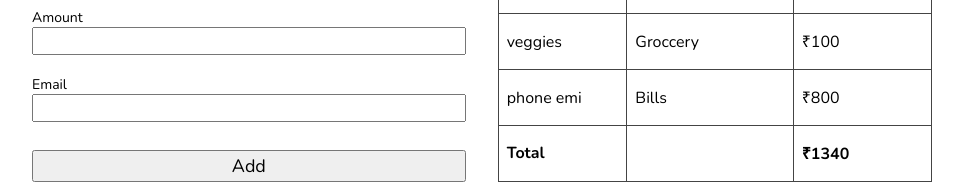
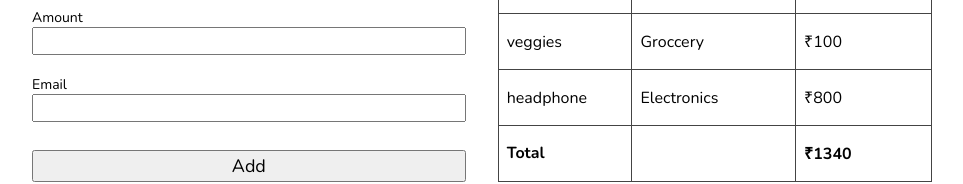
Before and after one commit to atul7800/ReactJS_by_Procodrr, a React (Vite) app in the folder 33_Forms/: page / in a window 1280 px wide. Shown: the part 217-401 px from the top of the page, without its empty margins (158-1121 px from the left). Built offline with nearby package versions, Linux system fonts and the light colour scheme.

Commit message:
21-7-24 V3

```diff
--- a/33_Forms/src/ExpenseData.js
+++ b/33_Forms/src/ExpenseData.js
@@ -19,8 +19,8 @@ export default [
     },
     {
         id:crypto.randomUUID(),
-        title:'phone emi',
-        category:'Bills',
+        title:'headphone',
+        category:'Electronics',
         amount:800
     }
 ]
--- a/33_Forms/src/components/ExpenceTable.jsx
+++ b/33_Forms/src/components/ExpenceTable.jsx
@@ -4,10 +4,8 @@ import { useFilter } from "../useFilter";
 
 function ExpenceTable({ expenses }) {
   let total = 0;
-  const [category, setCategory] = useState("");
   const [lowToHigh, setLowToHigh] = useState(true);
-  const [result, setQuery] = useFilter(expenses);
-  console.log(JSON.stringify(result, null, 2));
+  const [result, setQuery] = useFilter(expenses, (data) => data.category);
 
   useEffect(() => {
     sort();
@@ -38,7 +36,7 @@ function ExpenceTable({ expenses }) {
               <option value="">All</option>
               <option value="Groccery">Groccery</option>
               <option value="Clothes">Clothes</option>
-              <option value="Bills">Bills</option>
+              <option value="Education">Education</option>
               <option value="Electronics">Electronics</option>
               <option value="Medicine">Medicine</option>
             </select>
--- a/33_Forms/src/useFilter.js
+++ b/33_Forms/src/useFilter.js
@@ -1,12 +1,10 @@
 import { useState } from "react"
-
 
 export function useFilter(data, callBack) {
     const [query, setQuery] = useState('')
-
-    const filteredData = data.filter((expense) =>
-        expense.category.includes(query)
-      );
+    const filteredData = data.filter((expense) => {
+      return callBack(expense).includes(query);
+    });
 
     return [filteredData, setQuery]
 }
```
